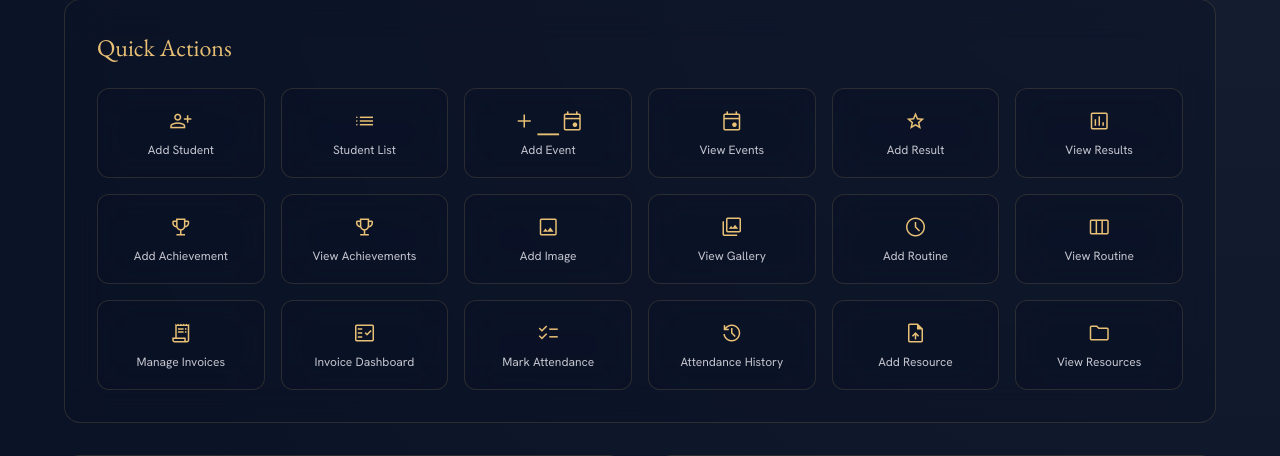
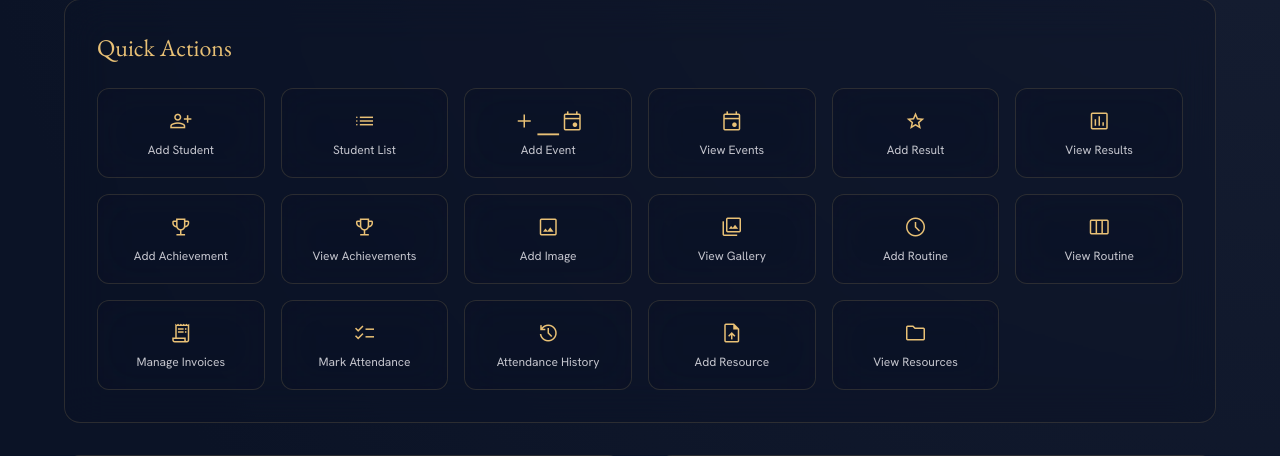
Before and after one commit to taw-ssif26/WhiteCollar, a Django app: template core/templates/core/admin_dashboard.html in a window 1280 px wide. Shown: the part 335-791 px from the top of the page. Run offline with Django 5.2, Linux system fonts and the light colour scheme; the template is opened without the code that fills it, so the values that code supplies are empty; some libraries are stand-ins or nearby versions.

Commit message:
Remove Invoice Dashboard link from admin dashboard
Removed the 'Invoice Dashboard' link from the admin dashboard.

```diff
--- a/core/templates/core/admin_dashboard.html
+++ b/core/templates/core/admin_dashboard.html
@@ -112,11 +112,6 @@
                 <span class="material-symbols-outlined text-2xl text-secondary block">receipt_long</span>
                 <span class="text-on-surface-variant text-xs">Manage Invoices</span>
             </a>
-            <a href="{% url 'invoice_manage' %}" class="glass-card p-4 rounded-xl text-center hover:border-secondary transition-all">
-                <span class="material-symbols-outlined text-2xl text-secondary block">fact_check</span>
-                <span class="text-on-surface-variant text-xs">Invoice Dashboard</span>
-            </a>
-
             <!-- Attendance Management -->
             <a href="{% url 'attendance_manage' %}" class="glass-card p-4 rounded-xl text-center hover:border-secondary transition-all">
                 <span class="material-symbols-outlined text-2xl text-secondary block">checklist</span>
```
